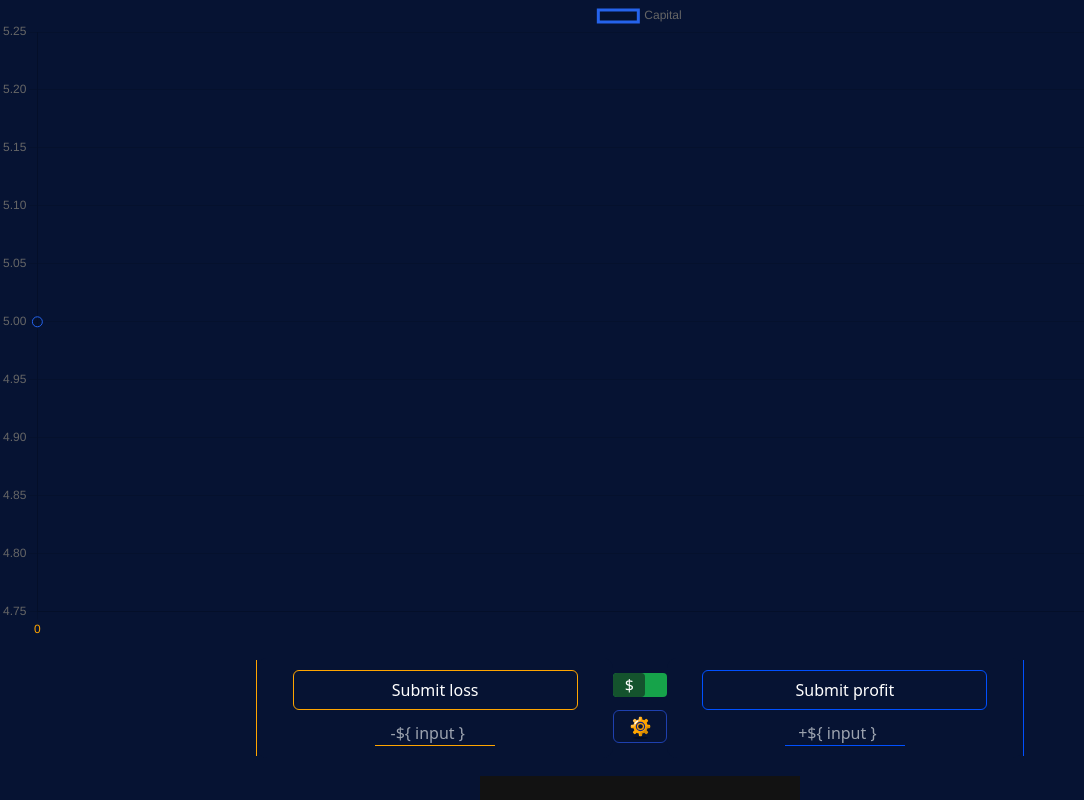
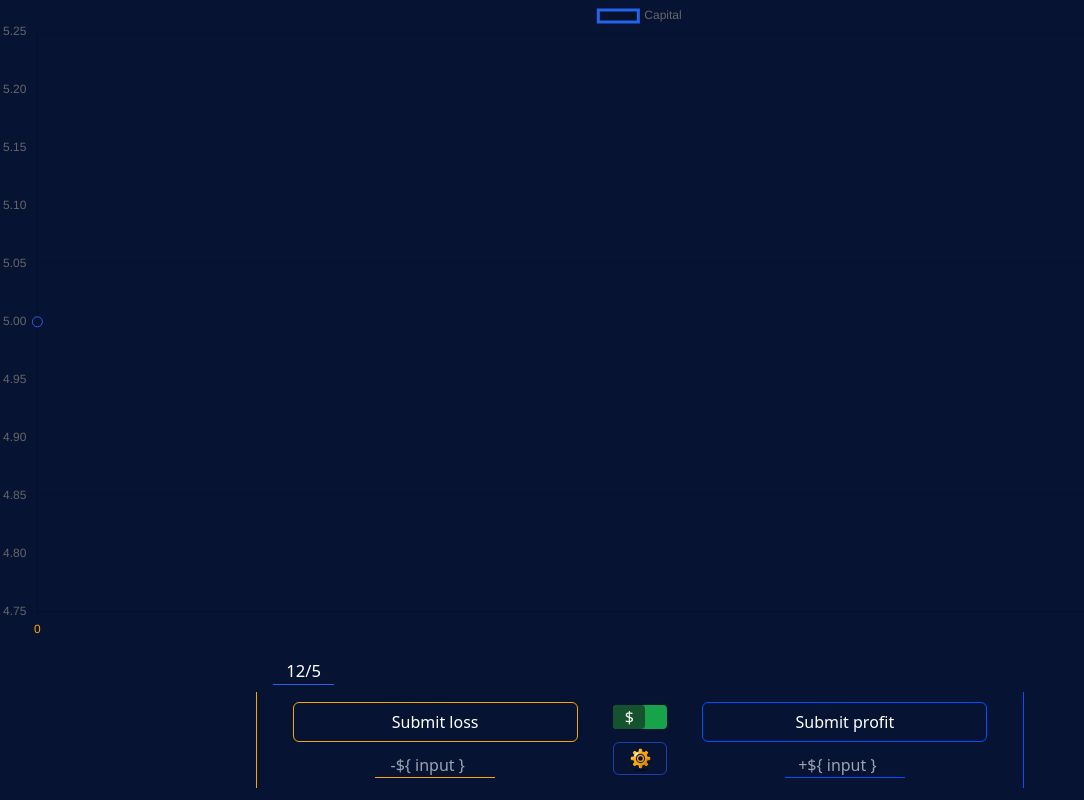
Before and after one commit to AlanTyping/trading-app, a React (Create React App) app: page / in a window 1280 px wide. Both pictures are taken after typing "5" into the empty fields and a click on the button "Submit". Shown: the top 800 px of the page, without its empty margins (0-1084 px from the left). Built offline with nearby package versions, Linux system fonts and the light colour scheme.

Commit message:
new changes

```diff
--- a/src/routes/chart/Chart.tsx
+++ b/src/routes/chart/Chart.tsx
@@ -1,36 +1,16 @@
 import LineChart from "./components/LineChart";
 import DataView from "./components/DataView";
 import FormChange from './components/forms/FormChange';
-import { StaticDatePicker } from "@mui/x-date-pickers";
-import { ThemeProvider, createTheme, Typography, Box } from "@mui/material";
-import { blue, orange, grey } from '@mui/material/colors';
+import Header from "../../components/Header";
 import '../../App.css';
 
-
 export default function Chart() {
-
-const theme = createTheme({
-  palette: {
-    mode: 'dark',
-    primary: {
-      main: blue[700],
-    }
-  },
-});
 
   return (
     <div className="w-full h-[auto] min-h-screen bg-[#061333] flex items-center flex-col relative">
       <LineChart />
       <FormChange />
-      <Box sx={{ backgroundColor: 'blue' }}>
-        <ThemeProvider theme={theme}>
-        <Typography style={{ color: '#ffa500' }}>
-          <StaticDatePicker />
-        </Typography>
-      </ThemeProvider>
-      </Box>
-
       <DataView />
-     </div>
+    </div>
   )
 };
--- a/src/routes/chart/components/forms/Form.tsx
+++ b/src/routes/chart/components/forms/Form.tsx
@@ -1,16 +1,18 @@
 import React, { useState } from 'react';
 import { getDolar, getPercentage, getDate, changeTrade, getCapitalByPercentage, getCapitalByDolar } from '../../functions/functions';
 import { chartStore } from '../../../../zustand/chartStore';
-import ChartFunctionsButton from '../chart-functions/ChartFunctionsButton';
 import ChartFunctions from '../chart-functions/ChartFunctions';
 import { chartFunctionsStore } from '../../../../zustand/chartFunctionsStore';
 import { deleteAllFilesDecision } from '../../../../zustand/deleteAllFilesDecision';
 import EliminarTodoConfirmación from '../eliminar/EliminarTodoConfirmación';
 import Switch from './components/Switch';
 import { summaryFileDecision } from '../../../../zustand/summaryDecision';
-import { DesktopDatePicker} from '@mui/x-date-pickers';
+import DateSelector from './components/DateSelector';
+import { dateStore } from '../../../../zustand/dateStore';
+import ChartFunctionsButton from '../chart-functions/ChartFunctionsButton';
 
 const Form = (): JSX.Element => {
+  const { date, setDate } = dateStore();
   const [loss, setLoss] = useState<number>(0);
   const [profit, setProfit] = useState<number>(0);
   let capital: number = 0;
@@ -51,7 +53,7 @@ const Form = (): JSX.Element => {
       percentage: percentage,
       dolar: dolar,
       number: chart[chart.length - 1].number + 1,
-      date: getDate()
+      date: date
     }
 
     addFile(file);
@@ -77,7 +79,7 @@ const Form = (): JSX.Element => {
       percentage: percentage,
       dolar: dolar,
       number: chart[chart.length - 1].number + 1,
-      date: getDate()
+      date: date
     }
 
     addFile(file);
@@ -88,6 +90,7 @@ const Form = (): JSX.Element => {
   return (
     <div className='w-full h-[70%] min-h-[90px] form flex items-center justify-center relative
     border-r-[1px] border-l-[1px] border-r-[#0050ff] border-l-[orange]' id='chart-second-form'>
+      <DateSelector />
       <div className='min-w-[360px] h-full flex items-center justify-center justify-evenly flex-row w-[100%]'>
         <form onSubmit={HandleLoss} className='flex flex-col items-center w-full min-h-[100px] justify-evenly
         rounded-[10px] bg-[#061333]'>
@@ -99,7 +102,7 @@ const Form = (): JSX.Element => {
             className='chart-input w-[30%] min-w-[120px] border-b-[1px] text-white border-solid bg-[#061333] border-[orange] text-center'
             placeholder={decision ? '-%{ input }' : '-${ input }'} />
         </form>
-        <div className='chart-options h-[95px] w-[15%] min-w-[40px] flex items-center justify-center flex-col justify-evenly'>
+        <div className='chart-options h-[95px] w-[15%] relative min-w-[40px] flex items-center justify-center flex-col justify-evenly'>
           <Switch />
           <ChartFunctionsButton />
         </div>
--- a/src/routes/chart/components/forms/Form2.tsx
+++ b/src/routes/chart/components/forms/Form2.tsx
@@ -27,10 +27,10 @@ export default function Form2() {
   }
 
   return (
-    <form onSubmit={handleSubmit} className='w-full h-full bg-[#001440] flex items-center justify-center text-white relative flex-col border-r-[2px] border-l-[2px] border-[#0047e1]'>
+    <form onSubmit={handleSubmit} className='w-full h-full flex items-center justify-center text-white relative flex-col border-r-[2px] border-l-[2px] border-[#0047e1]'>
       <div className='h-[100%] w-full flex items-center justify-center justify-evenly flex-row flex-col justify-evenly'>
         <input id='capital-form' type='number' name='numberInput' step="any" onChange={handleInputChange}
-          className='bg-gray-900 border-[1px] border-[#0047e1] rounded text-center h-[30%] w-[30%] text-[105%]'
+          className='border-[1px] bg-[#061333] rounded border-[#0050ff] text-[#bfd3ff] text-center h-[30%] w-[30%] text-[1.1rem]'
           placeholder='${ Initial Capital }' />
         <button
           id='chart-capital-push'
--- a/src/routes/chart/components/forms/FormChange.tsx
+++ b/src/routes/chart/components/forms/FormChange.tsx
@@ -22,7 +22,7 @@ export default function FormChange() {
     return (
         <div
         id='chart-form-container'
-        className='h-[17vh] min-h-[100px] flex items-center justify-center justify-evenly flex-row w-[60%] min-w-[360px]'>
+        className='h-[17vh] min-h-[100px] flex items-center justify-center mt-[2.5%] justify-evenly flex-row w-[60%] min-w-[360px]'>
             {chart.length >= 1 ? <Form /> : <Form2 />}
         </div>
     )
--- /dev/null
+++ b/src/routes/chart/components/forms/components/DateSelector.tsx
@@ -0,0 +1,54 @@
+import { useState, useEffect } from 'react';
+import { StaticDatePicker } from "@mui/x-date-pickers";
+import { ThemeProvider, createTheme, Typography } from "@mui/material";
+import { transformExistingDate, getDate } from '../../../functions/functions';
+import { dateStore } from '../../../../../zustand/dateStore';
+
+export default function DateSelector() {
+    const { date, setDate } = dateStore();
+    const [selectedDate, setSelectedDate] = useState<any>(null);
+    const [open, setOpen] = useState(false);
+
+    const handleAccept = (date: any) => {
+        if (date) {
+            setOpen(false);
+            setDate(transformExistingDate(date.$d));
+        }
+    };
+
+    const handleClose = () => {
+        setOpen(false);
+    };
+
+    const theme = createTheme({
+        palette: {
+            mode: 'dark',
+            primary: {
+                main: '#2563eb',
+            }
+        },
+    });
+
+    if (open) {
+        return (
+            <Typography style={{ color: '#ffa500', zIndex: 400, position: 'absolute', top: '-250%' }}>
+                <ThemeProvider theme={theme}>
+                    <StaticDatePicker
+                        sx={{ backgroundColor: '#001548', borderRadius: '2rem' }}
+                        onAccept={handleAccept}
+                        onClose={handleClose}
+                    />
+                </ThemeProvider>
+            </Typography>
+        )
+    } else {
+            return (
+                <p
+                    onClick={() => setOpen(true)}
+                    className='absolute top-[-35%] hover:bg-blue-600 left-4 text-white text-[1.04rem] border-b-[1px]
+                    border-blue-600 hover:cursor-pointer w-[8%] text-center hover:rounded'>
+                    {date.slice(0, -5)}
+                </p>
+            )
+    }
+}
--- a/src/routes/chart/components/forms/components/Switch.tsx
+++ b/src/routes/chart/components/forms/components/Switch.tsx
@@ -4,14 +4,16 @@ export default function Switch() {
   const { summaryDecision, changeDecision } = summaryFileDecision()
 
   return (
-    <div className={`h-[25%] w-[100%] transition-all duration-200 rounded flex items-center relative hover:cursor-pointer
+    <div className='w-full [23%]'>
+      <div className={`h-full w-[100%] transition-all duration-200 rounded flex items-center relative hover:cursor-pointer
     ${summaryDecision ? 'bg-blue-600 right-0' : 'bg-green-600'}`}
-    onClick={() => changeDecision(!summaryDecision)}>
+        onClick={() => changeDecision(!summaryDecision)}>
         <div
-        className={`h-[100%] w-[60%] select-none flex items-center justify-center text-white rounded transition-all duration-300
+          className={`h-[100%] w-[60%] select-none flex items-center justify-center text-white rounded transition-all duration-300
         ${summaryDecision ? 'bg-blue-900 ml-[40%]' : 'bg-green-900'}`} >
           {summaryDecision ? '%' : '$'}
         </div>
+      </div>
     </div>
   )
 }
--- a/src/routes/chart/functions/functions.ts
+++ b/src/routes/chart/functions/functions.ts
@@ -21,6 +21,15 @@ export const getDate = () => {
     return fechaString
 }
 
+export const transformExistingDate = (date: Date) => {
+    const day = date.getDate();
+    const month = date.getMonth() + 1; // Sumamos 1 al mes porque los meses empiezan en 0
+    const year = date.getFullYear()
+    const dateString = `${day}/${month}/${year}`;
+
+    return dateString
+}
+
 // Obtener n° de trade
 
 export const changeTrade = (trade: number): number => {
--- /dev/null
+++ b/src/zustand/dateStore.ts
@@ -0,0 +1,15 @@
+import { create } from 'zustand';
+import { File } from '../routes/chart/interface';
+import { getDate } from '../routes/chart/functions/functions';
+
+interface dateInterface {
+  date: string,
+  setDate: (date: string) => void
+}
+
+export const dateStore = create<dateInterface>((set) => ({
+  date: getDate(),
+  setDate: (newDate: string) => set(() => ({
+    date: newDate
+  }))
+}))
```
